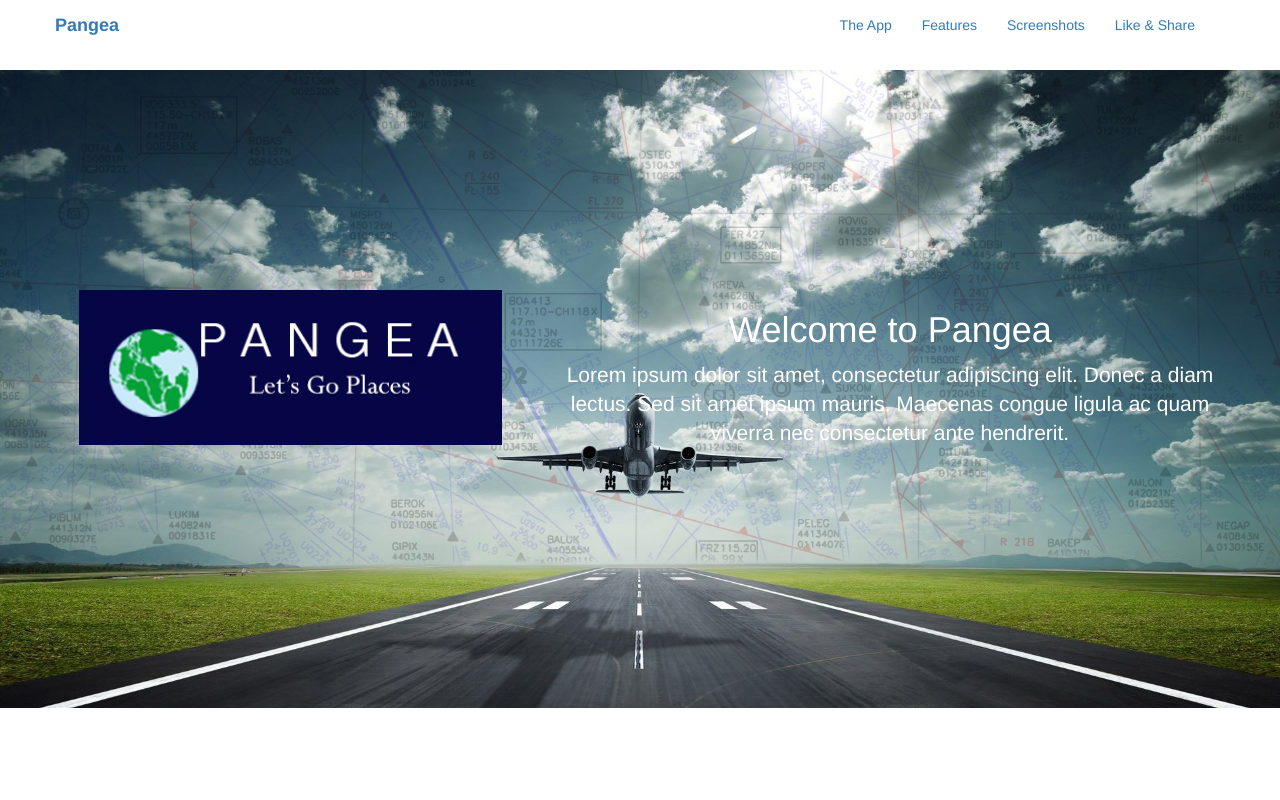
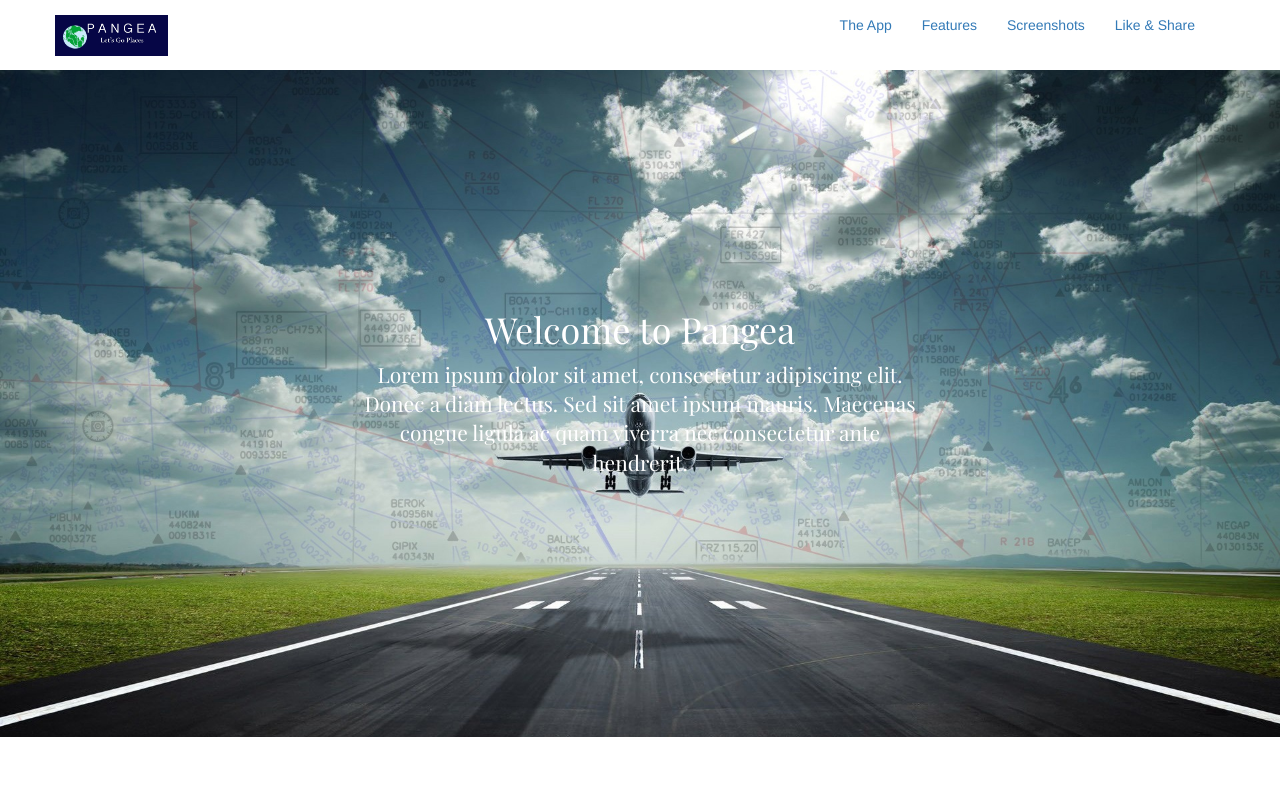
Before and after one commit to pmespresso/Pangea, a plain HTML site: page index.html in a window 1280 px wide. Shown: the top 800 px of the page. Drawn offline with nearby package versions, Linux system fonts and the light colour scheme; a script that the page names is missing.

Commit message:
added font

```diff
--- a/assets/css/custom.css
+++ b/assets/css/custom.css
@@ -15,8 +15,9 @@ header {
 }
 
 header .navbar-brand {
-	font-weight: 900;
+	width: 140px;
 }
+
 header .navbar {
 	margin: 0;
 	border: none;
@@ -31,6 +32,8 @@ header .navbar {
 	background: url('../img/flight.jpg') no-repeat fixed;
 	background-size: cover;
 	color: white;
+	font-family: 'Playfair Display', serif;
+
 }
 
 #app article {
@@ -49,6 +52,7 @@ header .navbar {
 	text-align: left;
 	margin: 30px;
 	padding: 10px;
+	font-family: 'Playfair Display', serif;
 }
 
 #features .row {
--- a/index.html
+++ b/index.html
@@ -17,6 +17,9 @@
 
    <!-- Bootstrap -->
     <link href="assets/css/bootstrap.min.css" rel="stylesheet">
+
+    <!-- Google Fonts -->
+    <link href='http://fonts.googleapis.com/css?family=Playfair+Display' rel='stylesheet' type='text/css'>
 
     <!-- HTML5 shim and Respond.js for IE8 support of HTML5 elements and media queries -->
     <!-- WARNING: Respond.js doesn't work if you view the page via file:// -->
@@ -40,7 +43,7 @@
 							<span class='icon-bar'></span>
 							<span class='icon-bar'></span>
 						</button>
-						<a class='navbar-brand' href='/'>Pangea</a>
+						<a class='navbar-brand' href='/'><img src='assets/img/logo.jpg' alt='logo'></a>
 					</div><!--navbar-header-->
 
 					<div class='navbar-collapse collapse'>
@@ -62,11 +65,8 @@
 	<article>
 		<div class='container-fluid clearfix'>
 			<div class='row'>
-				<div class='col-sm-5'>
-					<img src='assets/img/logo.jpg' alt='Pangea Logo' class='logo'>
-				</div> <!--col-sm-5 -->
 
-				<div class='col-sm-7 hero-text'>
+				<div class='col-sm-offset-3 col-sm-6 hero-text'>
 					<h1> Welcome to Pangea</h1>
 					<p class='lead'> Lorem ipsum dolor sit amet, consectetur adipiscing elit. Donec a diam lectus. Sed sit amet ipsum mauris. Maecenas congue ligula ac quam viverra nec consectetur ante hendrerit. </p>
 
```
